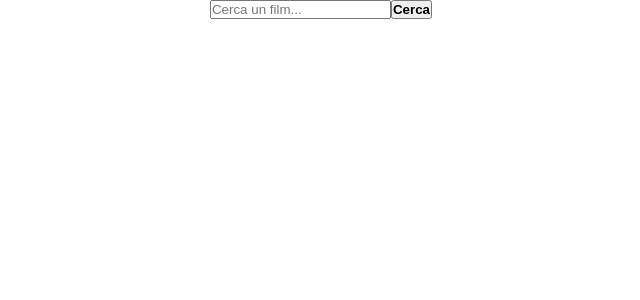
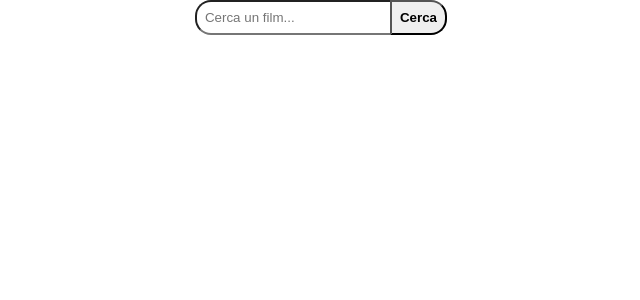
Before and after one commit to DanieleTrippodo/vite-boolflix, a Vue app: page / in a window 1280 px wide. Shown: the top 300 px of the page, without its empty margins (319-959 px from the left). Built offline with nearby package versions, Linux system fonts and the light colour scheme.

Commit message:
update the style of the MovieSearch Component

```diff
--- a/src/components/MovieSearch.vue
+++ b/src/components/MovieSearch.vue
@@ -31,5 +31,15 @@
 <style scoped>
 button {
   font-weight: bold;
+  border-top-right-radius: 1rem;
+  border-bottom-right-radius: 1rem;
+  padding: .5rem;
+}
+
+input{
+  padding: .5rem;
+  border-top-left-radius: 1rem;
+  border-bottom-left-radius: 1rem;
+  border-right-style: none;
 }
 </style>
```
